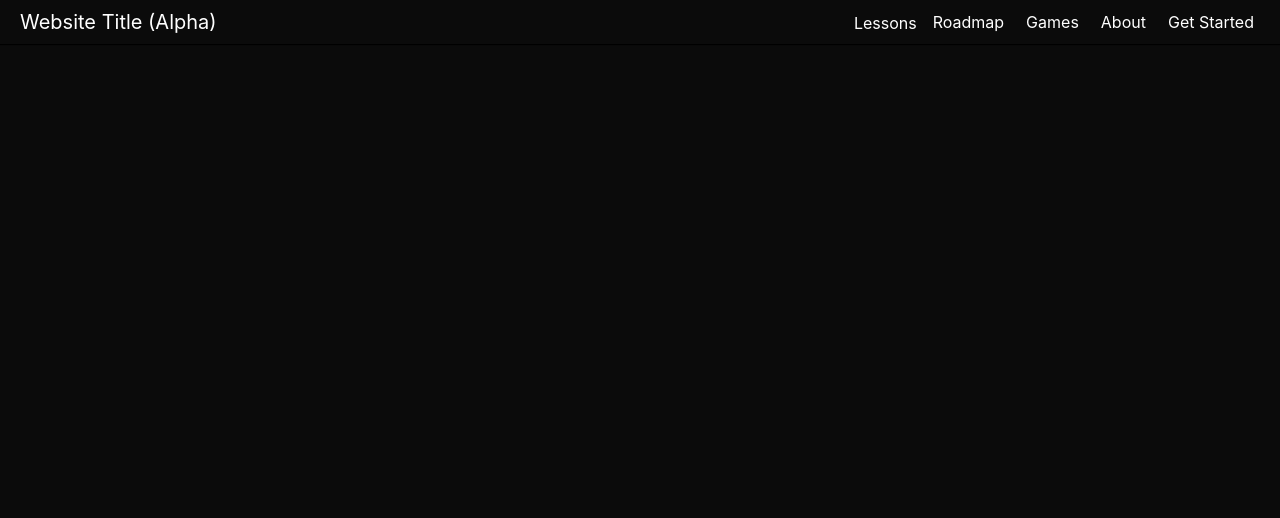
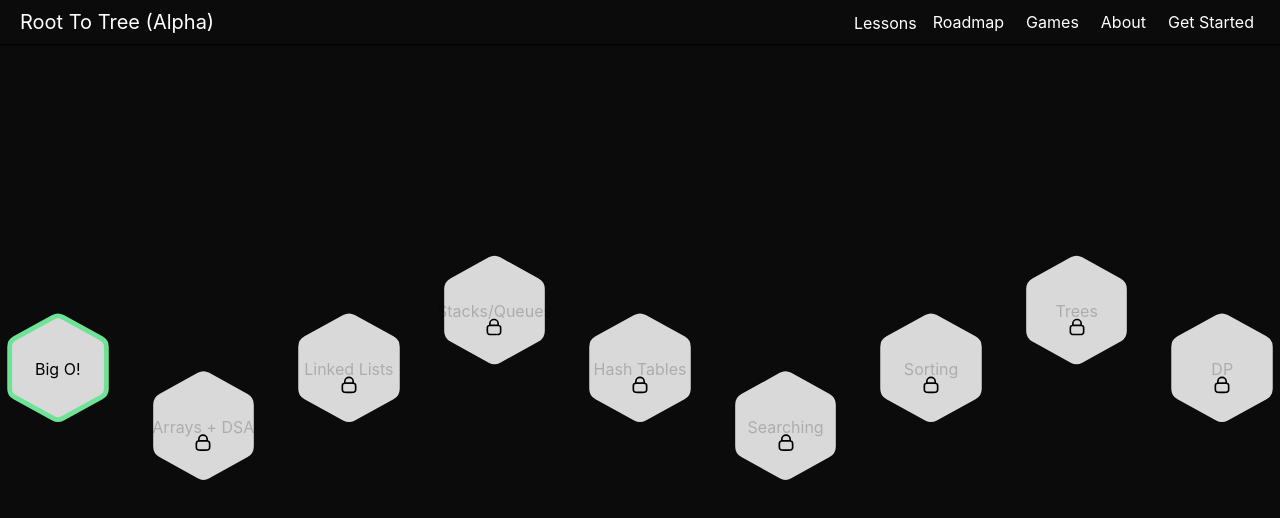
Before and after one commit to tljibbers/Web-App-For-Teaching-CS, a React (Vite) app in the folder web-app-for-teaching-cs/: page /data-structures-and-algorithms in a window 1280 px wide. Shown: the top 518 px of the page. Built offline with nearby package versions, Linux system fonts and the light colour scheme; no server answers.

Commit message:
worked on buttons

```diff
--- a/web-app-for-teaching-cs/src/DsaRoadmap.jsx
+++ b/web-app-for-teaching-cs/src/DsaRoadmap.jsx
@@ -1,10 +1,25 @@
 import {useNavigate} from 'react-router-dom';
 import Header from './Header'
+import RoadmapButton from './RoadmapButton';
+import './roadmapButton.css'
 
 function DsaRoadmap() {
     const navigate = useNavigate();
     return (
+        <>
         <Header />
+            <div className= "RoadmapButtonContainer" id='DSAButtonContainer'>
+                    <RoadmapButton name="Big O!" available={true} id="big-o" navigation='big-o'/>
+                    <RoadmapButton name="Arrays + DSA" available={false} id="arrays-and-dsa"/>
+                    <RoadmapButton name="Linked Lists" available={false} id="linked-lists"/>
+                    <RoadmapButton name="Stacks/Queues" available={false} id="stacks-queues"/>
+                    <RoadmapButton name="Hash Tables" available={false} id="hash-tables"/>
+                    <RoadmapButton name="Searching" available={false} id="searching-techniques"/>
+                    <RoadmapButton name="Sorting" available={false} id="sorting-techniques"/>
+                    <RoadmapButton name= "Trees" available={false} id="trees"/>
+                    <RoadmapButton name="DP" available={false} id="dynamic-programming"/>
+            </div>
+        </>
     )
 }
 
--- a/web-app-for-teaching-cs/src/Header.jsx
+++ b/web-app-for-teaching-cs/src/Header.jsx
@@ -34,7 +34,7 @@ function Header() {
 
   return (
     <div className="headerBox">
-        <div id="website-title" onClick={() => navigate('/home')}>Website Title (Alpha)</div>
+        <div id="website-title" onClick={() => navigate('/home')}>Root To Tree (Alpha)</div>
         <div className="Lesson-GetStarted">
             <div className='dropdown'>
                 <div className="HeaderButton" id="lessons-dropdown" onClick={dropdownClick}>
--- a/web-app-for-teaching-cs/src/RoadmapButton.jsx
+++ b/web-app-for-teaching-cs/src/RoadmapButton.jsx
@@ -16,7 +16,7 @@ function RoadmapButton(props){
     }
 
     return (
-        <div className="roadmapButtonContainer" id={props.id}>
+        <div className="roadmapButtonContainer" id={props.id} >
             <img src={hexagonImagePlain} className="roadmapButton" width="120" height="116"></img>
             <img src={lockImage} className="lockImage" width="20" height="20"></img>
             <div className="roadmapButtonTextLocked">{props.name}</div>
--- a/web-app-for-teaching-cs/src/bigOLesson.jsx
+++ b/web-app-for-teaching-cs/src/bigOLesson.jsx
@@ -57,7 +57,7 @@ function BigOLesson() {
             <Header />
             <div className="arraysContainer">
                 <div className="tableOfContentsArrays">
-                    <div onClick={() => navigate('/intro-to-programming')}> Back To Roadmap </div>
+                    <div onClick={() => navigate('/data-structures-and-algorithms')}> Back To Roadmap </div>
                     <div>Table Of Contents</div>
                     <div id="the-big-bad-o" onClick={scroll}>The Big Bad O</div>
                     <div id="what-is-big-o" onClick={scroll2}>What Is Big O Notation</div>
--- a/web-app-for-teaching-cs/src/roadmapButton.css
+++ b/web-app-for-teaching-cs/src/roadmapButton.css
@@ -2,12 +2,19 @@
     position: relative;
     display: inline-block;
     cursor: pointer;
+    transition: scale 0.1s ease;
+    transform-origin: center center;
+    overflow-x: auto;
 }
 
 .roadmapButtonContainer img {
     display: block;
     max-width: 100%;
     height: auto;
+}
+
+.roadmapButtonContainer:hover {
+    scale: 1.03;
 }
 
 
@@ -45,6 +52,7 @@
     align-items: center;
 
 }
+
 
 
 
@@ -88,3 +96,18 @@
 #recursion {
     transform: translate(560px, 320px);
 }
+
+#DSAButtonContainer {
+    transform: translateY(230%);
+    display: flex;
+    gap: 30px;
+    justify-content: center;
+}
+
+#arrays-and-dsa, #searching-techniques {
+    transform: translateY(50%);
+}
+
+#stacks-queues, #trees {
+    transform: translateY(-50%);
+}
```
Also changed, not shown: web-app-for-teaching-cs/src/ItpRoadmap.jsx (+7 -8 lines).
